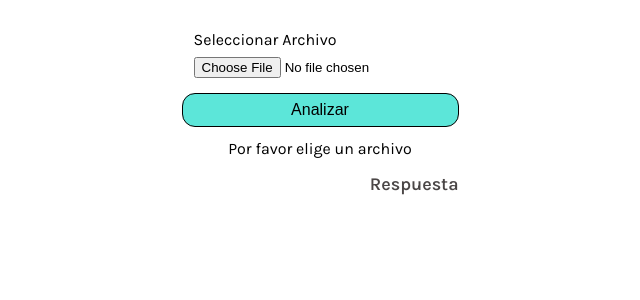
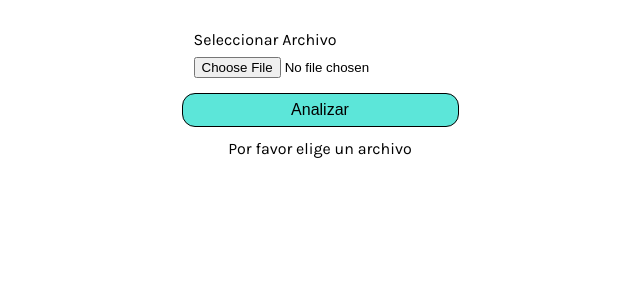
Before and after one commit to HugoTranquilino/neubux-ejercicio1, a PHP site: page / in a window 1280 px wide. Shown: the top 300 px of the page, without its empty margins (320-960 px from the left). Run offline with PHP 8.4, Linux system fonts and the light colour scheme.

Commit message:
se retiran de la vista los resultados del analisis

```diff
--- /dev/null
+++ b/archivo.txt
@@ -0,0 +1,2 @@
+no
+si
--- a/index.php
+++ b/index.php
@@ -107,19 +107,6 @@
             </span>
 
             <div class="resultado">
-                <h1>Respuesta</h1>
-                <p class="">
-                    <?php
-                        if (!empty($instruccion1) and !empty($instruccion2)) {
-                            echo $instruccion1;
-                            echo '<br/>';
-                            echo $instruccion2;
-                        }else{
-                            echo $response;
-                        }
-                    ?>
-                </p>
-
                 <?php
                     if ((!empty($instruccion1) and !empty($instruccion2)) or !empty($response)) {
                         if (file_exists("archivo.txt")) {
--- a/main.css
+++ b/main.css
@@ -34,13 +34,6 @@ body{
     padding: 7px;
     text-decoration: none;
 }
-.resultado > h1 {
-    color: #4a4646;
-    font-size: 18px;
-    font-weight: 600;
-    text-align: end;
+.resultado {
+    margin-top: 12px;
 }
-.resultado > p {
-    font-size: 14px;
-    text-align: end;
-}
```
